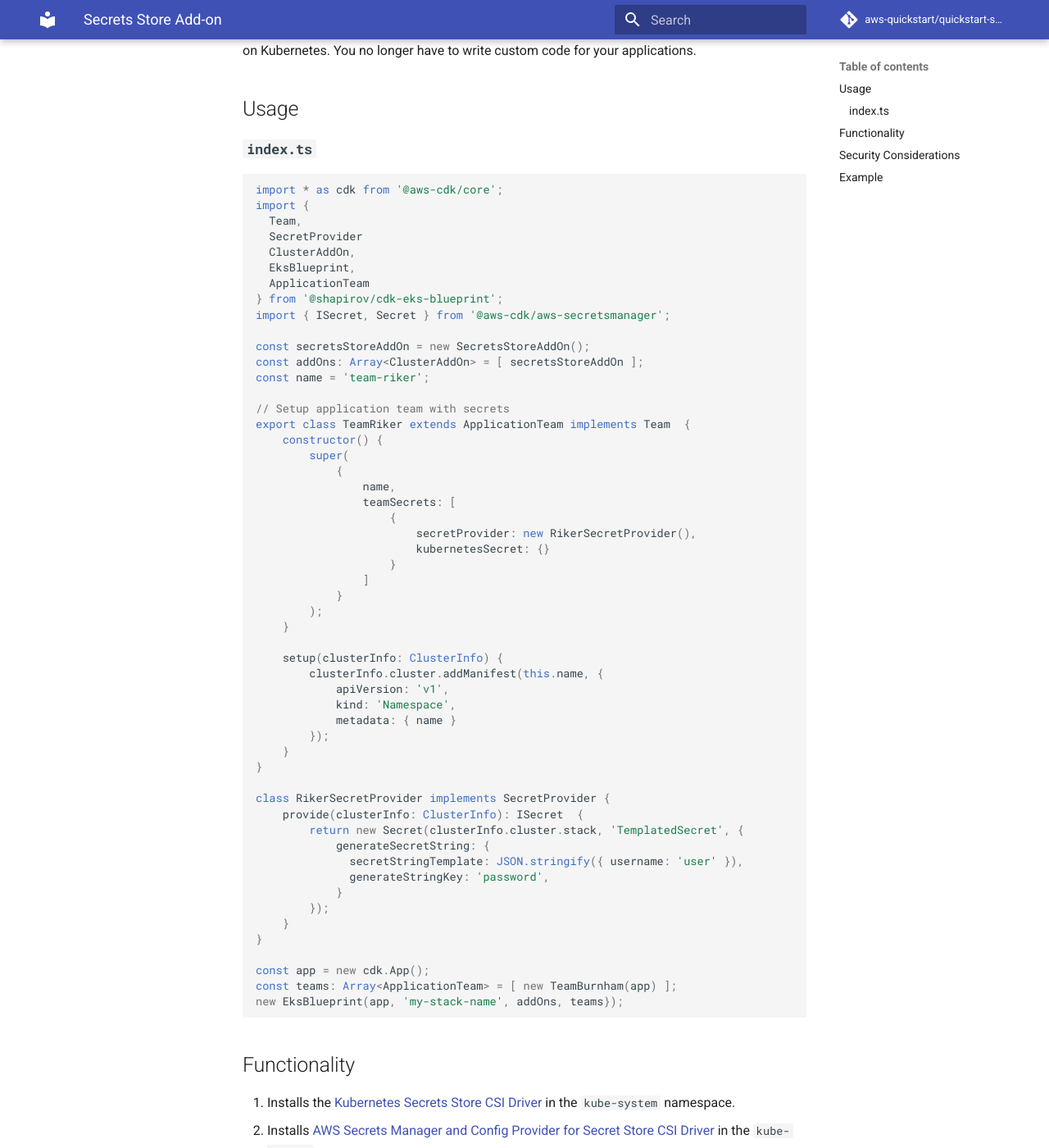
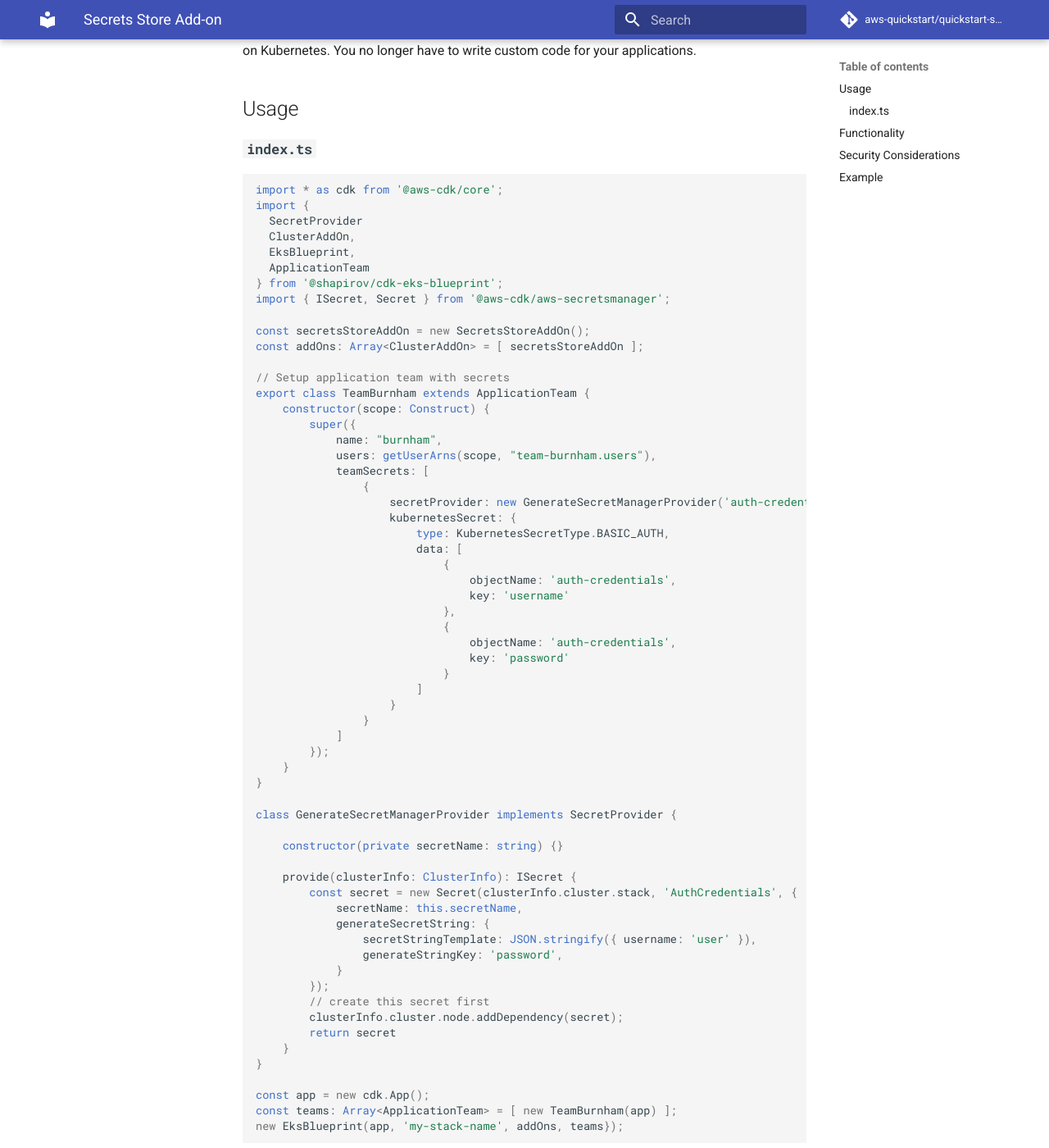
Before and after one commit to aws-quickstart/cdk-eks-blueprints, an MkDocs documentation site: the page built from docs/addons/secrets-store.md, in a window 1280 px wide and 1400 px high, scrolled down 348 px. Shown: the whole window at 82% size. Built offline with MkDocs 1.6.1 and Material for MkDocs 9.7.7, drawn with Linux system fonts in a browser that asks for light colours; comment, search, counter and statistics services are not loaded; some of the changed text lies outside the part shown.

Commit message:
still having some IAM issues

````diff
--- a/docs/addons/secrets-store.md
+++ b/docs/addons/secrets-store.md
@@ -11,7 +11,6 @@
 ```typescript
 import * as cdk from '@aws-cdk/core';
 import {
-  Team,
   SecretProvider
   ClusterAddOn,
   EksBlueprint,
@@ -21,41 +20,50 @@
 
 const secretsStoreAddOn = new SecretsStoreAddOn();
 const addOns: Array<ClusterAddOn> = [ secretsStoreAddOn ];
-const name = 'team-riker';
 
 // Setup application team with secrets
-export class TeamRiker extends ApplicationTeam implements Team  {
-    constructor() {
-        super(
-            {
-                name,
-                teamSecrets: [
-                    {
-                        secretProvider: new RikerSecretProvider(),
-                        kubernetesSecret: {}
+export class TeamBurnham extends ApplicationTeam {
+    constructor(scope: Construct) {
+        super({
+            name: "burnham",
+            users: getUserArns(scope, "team-burnham.users"),
+            teamSecrets: [
+                {
+                    secretProvider: new GenerateSecretManagerProvider('auth-credentials'),
+                    kubernetesSecret: {
+                        type: KubernetesSecretType.BASIC_AUTH,
+                        data: [
+                            {
+                                objectName: 'auth-credentials',
+                                key: 'username'
+                            },
+                            {
+                                objectName: 'auth-credentials',
+                                key: 'password'
+                            }
+                        ]
                     }
-                ]
-            }
-        );
-    }
-
-    setup(clusterInfo: ClusterInfo) {
-        clusterInfo.cluster.addManifest(this.name, {
-            apiVersion: 'v1',
-            kind: 'Namespace',
-            metadata: { name }
+                }
+            ]
         });
     }
 }
 
-class RikerSecretProvider implements SecretProvider {
-    provide(clusterInfo: ClusterInfo): ISecret  {
-        return new Secret(clusterInfo.cluster.stack, 'TemplatedSecret', {
+class GenerateSecretManagerProvider implements SecretProvider {
+
+    constructor(private secretName: string) {}
+
+    provide(clusterInfo: ClusterInfo): ISecret {
+        const secret = new Secret(clusterInfo.cluster.stack, 'AuthCredentials', {
+            secretName: this.secretName,
             generateSecretString: {
-              secretStringTemplate: JSON.stringify({ username: 'user' }),
-              generateStringKey: 'password',
+                secretStringTemplate: JSON.stringify({ username: 'user' }),
+                generateStringKey: 'password',
             }
         });
+        // create this secret first
+        clusterInfo.cluster.node.addDependency(secret);
+        return secret
     }
 }
 
@@ -101,14 +109,14 @@
       labels:
         app: myapp
     spec:
-      serviceAccountName: riker-sa
+      serviceAccountName: burnham-sa
       volumes:
       - name: secrets-store-inline
         csi:
           driver: secrets-store.csi.k8s.io
           readOnly: true
           volumeAttributes:
-            secretProviderClass: "riker-aws-secrets"
+            secretProviderClass: "burnham-aws-secrets"
       containers:
       - name: test-mount-volume
         image: ubuntu
@@ -140,8 +148,8 @@
           - name: GITHUB_TOKEN
             valueFrom:
               secretKeyRef:
-                name: riker-secrets
-                key: GITHUB_TOKEN
+                name: AuthCredentials
+                key: AuthCredentials
 EOF
 ```
 
````
Also changed, not shown: 5 other files.
